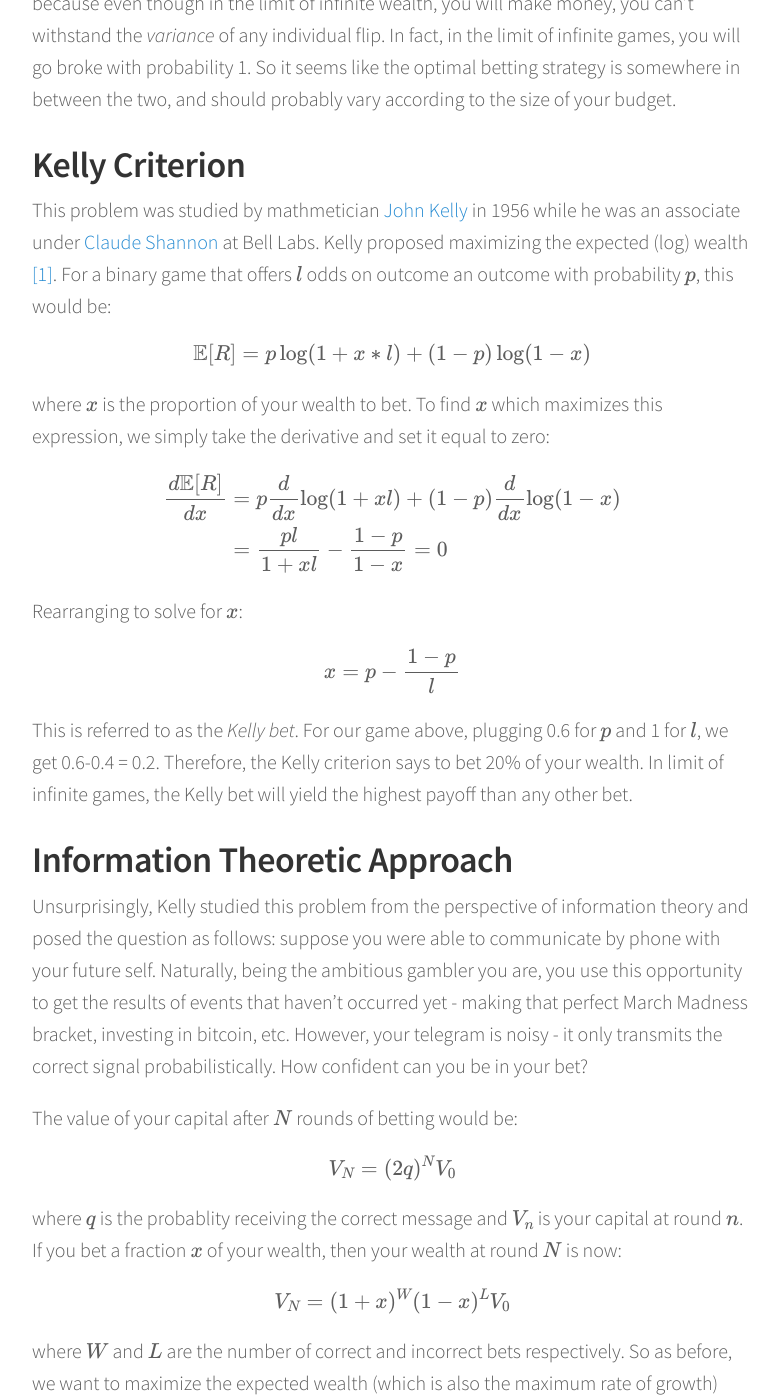
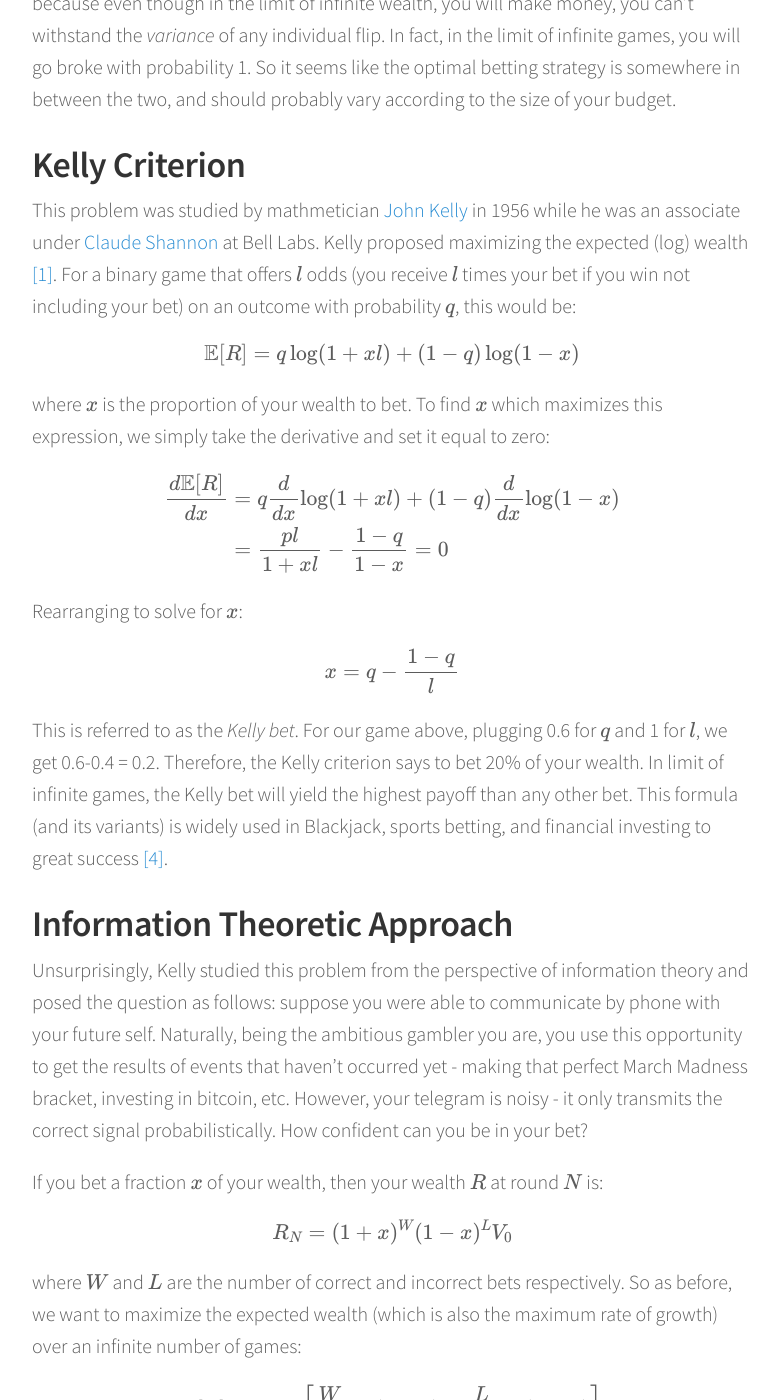
Before and after one commit to jpchen/blog, a Jekyll site: the page built from _posts/2019-07-04-kelly.md, in a window 1280 px wide and 1400 px high, scrolled down 735 px. Shown: the whole window, without its empty margins (248-1026 px from the left). Built offline with Jekyll 4.4.1, drawn with Linux system fonts in a browser that asks for light colours; nearby versions of some CDN libraries; formulas are drawn with MathJax 3; comment, search, counter and statistics services are not loaded; some of the changed text lies outside the part shown.

Commit message:
edits and clarifying notation

```diff
--- a/_posts/2019-07-04-kelly.md
+++ b/_posts/2019-07-04-kelly.md
@@ -12,41 +12,37 @@ Let's play a game.  Imagine you have $100 and you'd like to maximize your money.
 The most intuitive answer may not be the optimal one.  Well let's look at the two extremes. If you choose to bet $0, i.e. not play the game at all, you will leave with $100 with probability 1.  If you bet the entire $100, you have a 60% of doubling up, and 40% of leaving with nothing.  That gives you an expected value (EV) of 0.6(200) + 0.4(0) = 120.  Since $120/$100 = 1.2, in the long run you would expect to make 1.2x your bet.  So you might naturally think that the optimal strategy is to always bet all your money.  But what if it lands on tails the first time?  Then you can no longer continue to play the game since you will have no more money. In poker language, you won't be able to *realize your equity* because even though in the limit of infinite wealth, you will make money, you can't withstand the *variance* of any individual flip.  In fact, in the limit of infinite games, you will go broke with probability 1.  So it seems like the optimal betting strategy is somewhere in between the two, and should probably vary according to the size of your budget.
 
 ## Kelly Criterion
-This problem was studied by mathmetician [John Kelly](https://en.wikipedia.org/wiki/John_Larry_Kelly_Jr.) in 1956 while he was an associate under [Claude Shannon](https://en.wikipedia.org/wiki/Claude_Shannon) at Bell Labs.  Kelly proposed maximizing the expected (log) wealth [\[1\]](#1).  For a binary game that offers $$l$$ odds on outcome an outcome with probability $$p$$, this would be:
+This problem was studied by mathmetician [John Kelly](https://en.wikipedia.org/wiki/John_Larry_Kelly_Jr.) in 1956 while he was an associate under [Claude Shannon](https://en.wikipedia.org/wiki/Claude_Shannon) at Bell Labs.  Kelly proposed maximizing the expected (log) wealth [\[1\]](#1).  For a binary game that offers $$l$$ odds (you receive $$l$$ times your bet if you win not including your bet) on an outcome with probability $$q$$, this would be:
 \begin{equation}
-  \mathbb{E}[R] = p \log(1 + x*l) + (1 - p)\log (1-x)
+  \mathbb{E}[R] = q \log(1 + xl) + (1 - q)\log (1-x)
 \end{equation}
 
 where $$x$$ is the proportion of your wealth to bet.  To find $$x$$ which maximizes this expression, we simply take the derivative and set it equal to zero:
 \begin{align}
-  \frac{d\mathbb{E}[R]}{dx} &= p\frac{d}{dx} \log(1 + xl) + (1-p)\frac{d}{dx}\log(1-x) \newline
-  &=\frac{pl}{1+xl} - \frac{1-p}{1-x}= 0
+  \frac{d\mathbb{E}[R]}{dx} &= q\frac{d}{dx} \log(1 + xl) + (1-q)\frac{d}{dx}\log(1-x) \newline
+  &=\frac{pl}{1+xl} - \frac{1-q}{1-x}= 0
 \end{align}
 
 Rearranging to solve for $$x$$:
 \begin{equation}
-  x = p -  \frac{1 - p}{l}
+  x = q -  \frac{1 - q}{l}
 \end{equation}
 
-This is referred to as the *Kelly bet*.  For our game above, plugging 0.6 for $$p$$ and 1 for $$l$$, we get 0.6-0.4 = 0.2.  Therefore, the Kelly criterion says to bet 20% of your wealth.  In limit of infinite games, the Kelly bet will yield the highest payoff than any other bet.
+This is referred to as the *Kelly bet*.  For our game above, plugging 0.6 for $$q$$ and 1 for $$l$$, we get 0.6-0.4 = 0.2.  Therefore, the Kelly criterion says to bet 20% of your wealth.  In limit of infinite games, the Kelly bet will yield the highest payoff than any other bet.  This formula (and its variants) is widely used in Blackjack, sports betting, and financial investing to great success [\[4\]](#4).
 
 ## Information Theoretic Approach
 Unsurprisingly, Kelly studied this problem from the perspective of information theory and posed the question as follows: suppose you were able to communicate by phone with your future self.  Naturally, being the ambitious gambler you are, you use this opportunity to get the results of events that haven't occurred yet - making that perfect March Madness bracket, investing in bitcoin, etc.  However, your telegram is noisy - it only transmits the correct signal probabilistically.  How confident can you be in your bet?
 
-The value of your capital after $$N$$ rounds of betting would be:
+If you bet a fraction $$x$$ of your wealth, then your wealth $$R$$ at round $$N$$ is:
 \begin{equation}
-V_N = (2q)^N V_0
-\end{equation}
-where $$q$$ is the probablity receiving the correct message and $$V_n$$ is your capital at round $$n$$.  If you bet a fraction $$x$$ of your wealth, then your wealth at round $$N$$ is now:
-\begin{equation}
-V_N = (1+x)^W(1-x)^LV_0
+R_N = (1+x)^W(1-x)^LV_0
 \end{equation}
 where $$W$$ and $$L$$ are the number of correct and incorrect bets respectively.  So as before, we want to maximize the expected wealth (which is also the maximum rate of growth) over an infinite number of games:
 \begin{align}
   \mathbb{E}[R] &= \lim_{N\to\infty}\bigg[\frac{W}{N}\log(1+x) + \frac{L}{N}\log(1-x)\bigg] \newline
   &= q \log (1+x) + (1-q) \log(1-x)
 \end{align}
-which is the same expression as the one we derived in the previous section.  So another way to think about it is, assuming you bet correctly, *the maximum exponential rate of growth of your capital is equal to the rate of transmission of information over your telegram.*
+$$q$$ is the probablity receiving the correct message which makes this the same expression as the one we derived in the previous section.  So another way to think about it is, assuming you bet correctly, *the maximum exponential rate of growth of your capital is equal to the rate of transmission of information over your telegram.*
 
 
 ### Multiple Outcome Games
@@ -54,7 +50,7 @@ The Kelly Criterion generalizes similarly to games with a multiple outcomes (e.g
 \begin{equation}
 \mathbb{E}[R] = \sum_{s,r} p(s, r) \log a(s|r) + \sum_s p(s) \log\alpha_s
 \end{equation}
-where $$p(s)$$ is the probability that message $$s$$ was sent, $$a(s|r)$$ is the probability you bet on $$s$$ after receiving a message that tells you to bet on $$r$$ and $$\alpha_s$$ is the odds paid for event $$s$$  (derivation can be found in [\[1\]](#1)).  We can set $$\sum_s a(s|r) = 1$$ since we can place bets that cacncel out according to $$\alpha_s$$.  We can maximize the above expression by setting $$a = q$$ since
+where $$p(s)$$ is the probability that message $$s$$ was sent by your future self, $$a(s|r)$$ is the probability you bet on $$s$$ after receiving a message that tells you to bet on $$r$$ and $$\alpha_s$$ is the odds paid for event $$s$$ plus your original bet  (derivation can be found in [\[1\]](#1)).  We can set $$\sum_s a(s|r) = 1$$ since we can place bets that cacncel out according to $$\alpha_s$$.  We can maximize the above expression by setting $$a = q$$ since
 \begin{align}
 a(s|r) &= \frac{p(s, r)}{\sum_k p(k, r)} \newline
 &= \frac{p(s,r)}{q(r)} \newline
@@ -64,7 +60,7 @@ This says that the optimal betting strategy is to bet according to $$q(s|r)$$ *o
 
 If we recognize both terms in the expected wealth equation as [entropy](https://en.wikipedia.org/wiki/Entropy_(information_theory)) terms of our communication channel, we can derive capital as a function of the transmission rate:
 \begin{align}
-  \mathbb{E}[R] &= \sum_{s,r} p(s, r) \log q(s|r) + \sum_s p(s) \log\alpha_s
+  \mathbb{E}[R] &= \sum_s p(s) \log\alpha_s + \sum_{s,r} p(s, r) \log q(s|r)
   \newline
   &=H(\alpha) - H(X|Y)
 \end{align}
@@ -77,9 +73,14 @@ So... that's it right?  If you bet according to this formula, you should never g
 - You are betting your entire lifeline.  If you can replenish your bankroll, (e.g. in a cash poker game), the most profitable strategy is to bet all your wealth.
 - The formula does not address variance, since it only computes an expectation: in practice, you may deviate (arbitrarily far) from the expected profit.
 
-The exact coin flip game described in the first section was actually conducted in a research study [\[2\]](#2) and perhaps unsurprisingly, most participants played far from optimal.  28% of the participants busted out, and 21% reached the maximum payout of 10x their bankroll.  67% bet tails (the less likely outcome) at some point during the experiment.  The reasons for these biases have been thoroughly explored in cognitive science, psychology, and economics, which I'll get to in Part 2.  But the next time you're in a casino, you'll know how to bet to take down the house.  Or at the very least you won't end up like this guy:
+The exact coin flip game described in the first section was actually conducted in a research study [\[2\]](#2) and perhaps unsurprisingly, most participants played far from optimal.  28% of the participants busted out, and 21% reached the maximum payout of 10x their bankroll.  67% bet tails (the less likely outcome) at some point during the experiment.  The reasons for these biases have been thoroughly explored in cognitive science, psychology, and economics, which I'll get to in Part 2.  But the next time you find yourself in a casino, you'll know how to bet to take down the house.  Or at the very least you won't end up like this guy:
 
 ![lechiffre]({{ site.url }}/images/poker.jpg){: .center-image}
+
+<br>
+<sub>
+*Thanks to Jason Macdonald for discussions and feedback.*
+</sub>
 
 ## References
 <a name="1"></a>[1] Kelly, J. L. [*A New Interpretation of Information Rate*](https://doi.org/10.1002%2Fj.1538-7305.1956.tb03809.x). 1965.
@@ -87,3 +88,6 @@ The exact coin flip game described in the first section was actually conducted i
 <a name="2"></a> [2] Haghani & Dewey. [*Rational Decision-Making under Uncertainty: Observed Betting Patterns on a Biased Coin.*](https://papers.ssrn.com/sol3/papers.cfm?abstract_id=2856963). 2016.
 
 <a name="3"></a> [3] Shannon, C. E. [*A Mathematical Theory of Communication.*](http://cm.bell-labs.com/cm/ms/what/shannonday/paper.html). 1948.
+
+<a name="4"></a> [4] Thorp E. [*The Kelly Criterion in Blackjack Sports Betting,
+and the Stock Market*](http://www.eecs.harvard.edu/cs286r/courses/fall12/papers/Thorpe_KellyCriterion2007.pdf). 2006.
```
